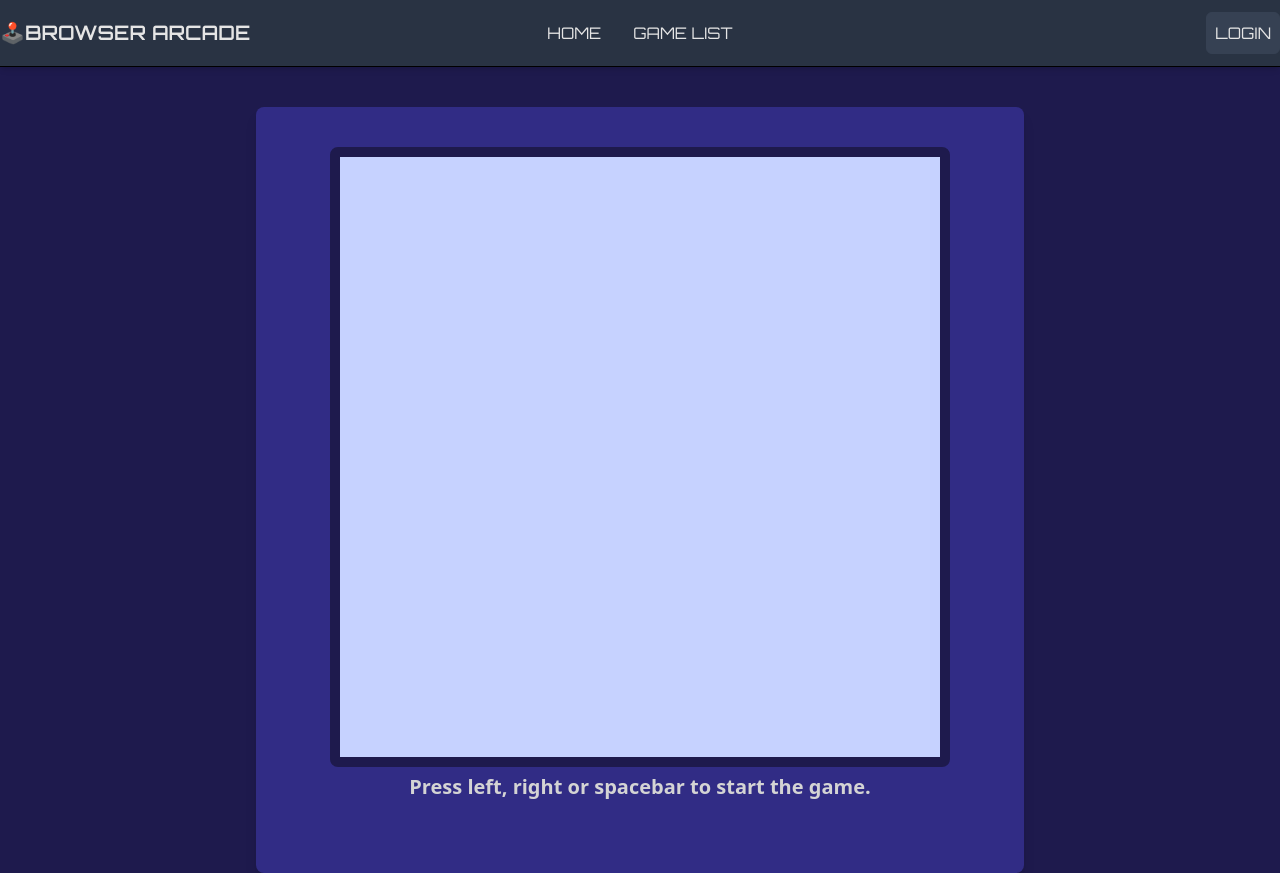
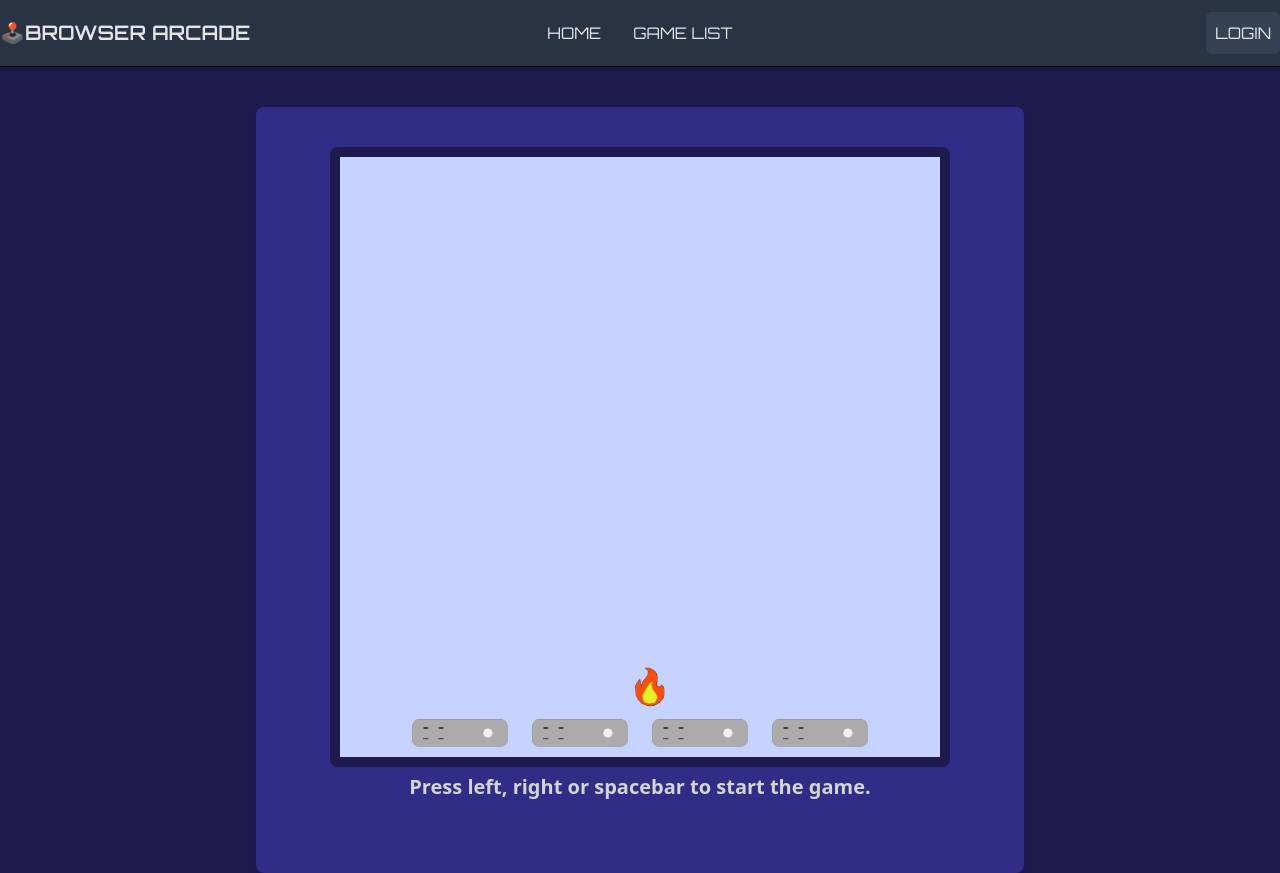
Before and after one commit to ExcavatorZ/browser-arcade, an Angular app in the folder frontend/: page /invader/play in a window 1280 px wide. Built offline with nearby package versions, Linux system fonts and the light colour scheme.

Commit message:
Create movement and server and player sprite rendering.

```diff
--- a/frontend/src/app/invader/invader-play/invader-play.html
+++ b/frontend/src/app/invader/invader-play/invader-play.html
@@ -2,12 +2,21 @@
   <section class="bg-indigo-900 max-w-3xl mx-auto rounded-lg shadow-lg p-10">
     <div class="inline-block border-10 border-indigo-950 rounded-lg">
       <div id="board" class="bg-indigo-200 w-150 h-150 relative">
+        <div
+          class="player"
+          [style.top.px]="playerPositionY"
+          [style.left.px]="playerPositionX()"
+        ></div>
         @for (server of serverAmount(); track $index) {
-          <div class="server"></div>
+          <div class="server" [style.left.px]="server"></div>
         }
       </div>
     </div>
-    <p id="instruction" class="font-sans text-xl text-neutral-300 mb-8 font-semibold">
+    <p
+      id="instruction"
+      class="font-sans text-xl text-neutral-300 mb-8 font-semibold"
+      [class.hidden]="running()"
+    >
       Press left, right or spacebar to start the game.
     </p>
     <div id="complete" class="hidden text-center mt-10 pt-6 border-t border-indigo-200">
--- a/frontend/src/app/invader/invader-play/invader-play.ts
+++ b/frontend/src/app/invader/invader-play/invader-play.ts
@@ -1,10 +1,47 @@
-import { Component, signal } from "@angular/core";
+import { Component, signal, HostListener } from "@angular/core";
 
 @Component({
   selector: "app-invader-play",
   imports: [],
   templateUrl: "./invader-play.html",
+  styleUrl: "./invader-play.css",
 })
 export class InvaderPlay {
-  serverAmount = signal([0, 1, 2, 3]);
+  serverAmount = signal([120, 240, 360, 480]);
+  running = signal(false);
+  playerPositionY = 510;
+  playerPositionX = signal(290);
+
+  // Game logic
+
+  @HostListener("window:keydown", ["$event"])
+  handleKeyPress = (event: KeyboardEvent) => {
+    if (event.key != "ArrowLeft" && event.key != "ArrowRight" && event.key != " ") {
+      return;
+    }
+
+    event.preventDefault();
+
+    if (!this.running()) {
+      this.running.set(true);
+    } else if (event.key != " ") {
+      this.movePlayer(event.key);
+    }
+  };
+
+  movePlayer = (key: string) => {
+    if (key == "ArrowLeft") {
+      if (this.playerPositionX() <= 10) {
+        this.playerPositionX.set(0);
+      } else {
+        this.playerPositionX.set(this.playerPositionX() - 10);
+      }
+    } else if (key == "ArrowRight") {
+      if (this.playerPositionX() >= 560) {
+        this.playerPositionX.set(560);
+      } else {
+        this.playerPositionX.set(this.playerPositionX() + 10);
+      }
+    }
+  };
 }
```
